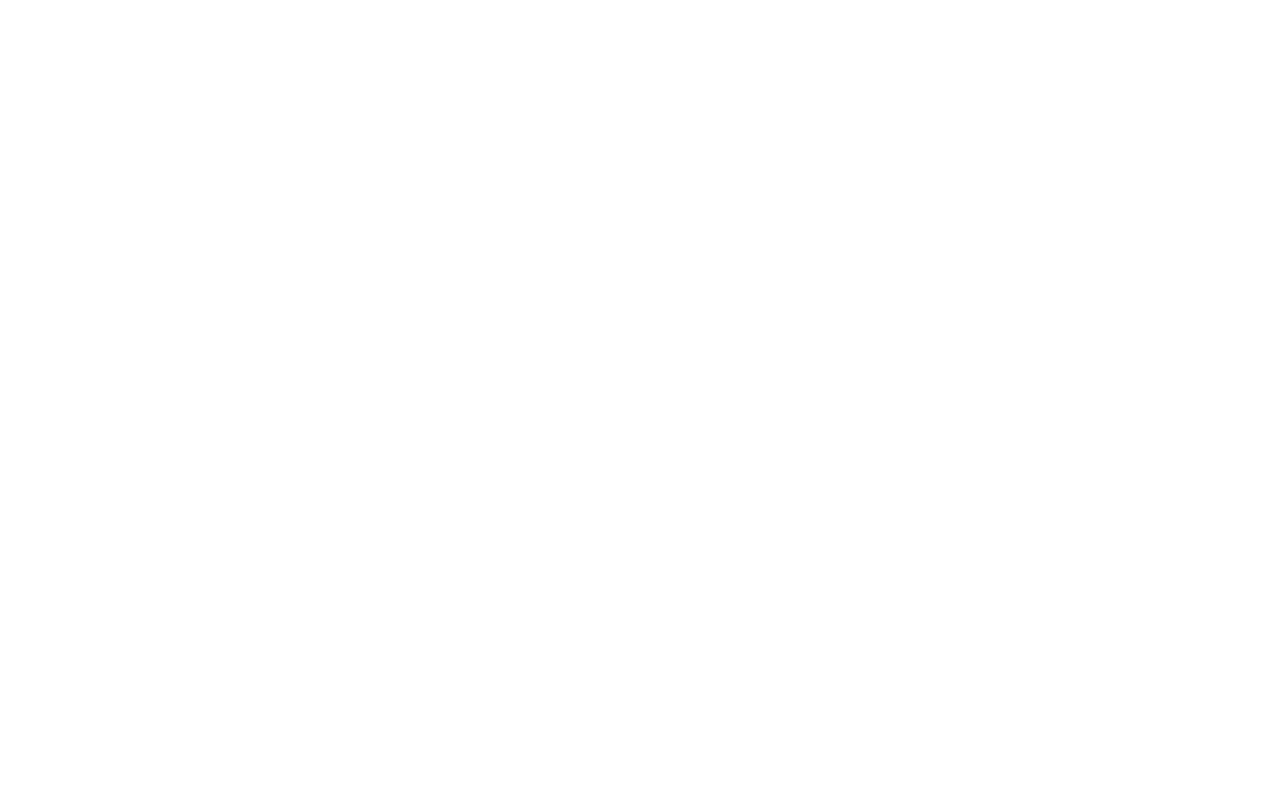
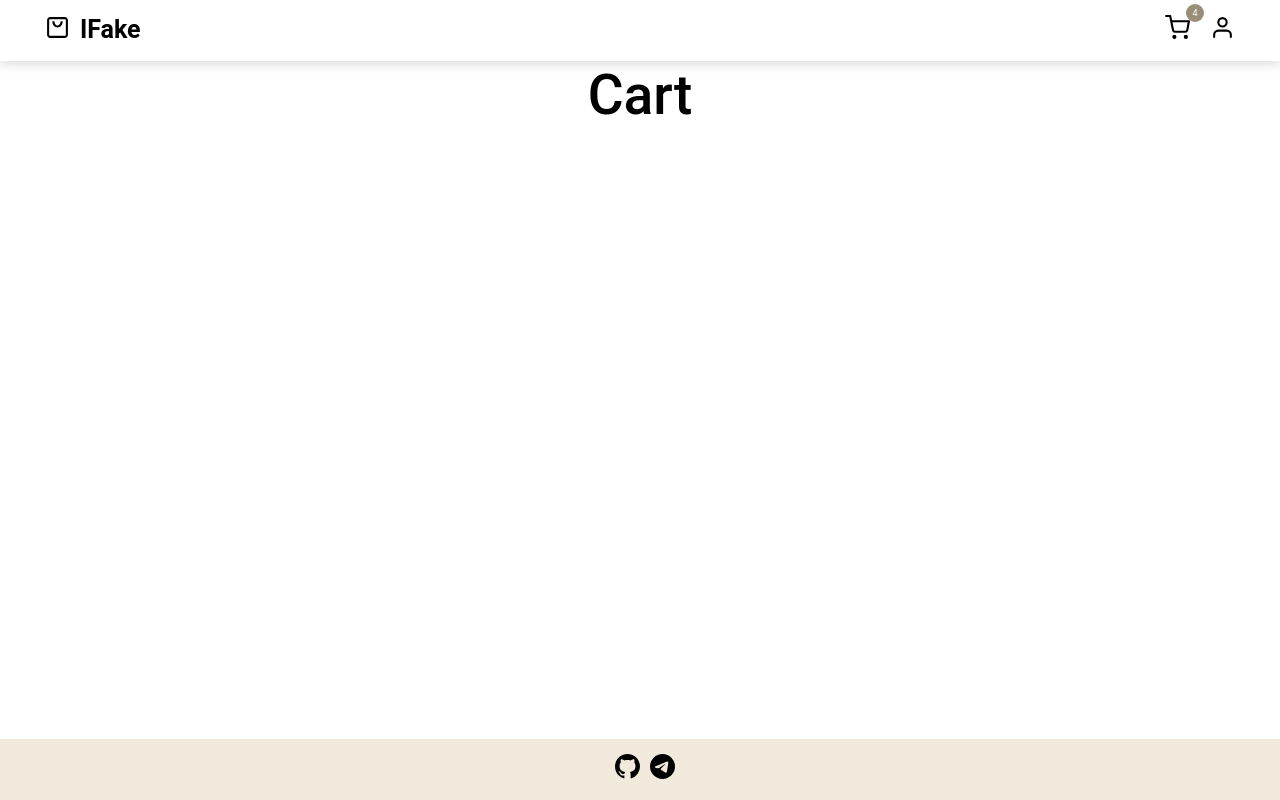
Before and after one commit to AlexLukoyanov/fake_shop_react_ts_rtk, a React (Create React App) app: page /cart in a window 1280 px wide. Before the commit this address had no page. Built offline with nearby package versions, Linux system fonts and the light colour scheme.

Commit message:
feat: added routing to cart page

```diff
--- a/src/App.tsx
+++ b/src/App.tsx
@@ -2,6 +2,7 @@
 import Layout from "./components/layout/Layout";
 import HomePage from "./pages/home-page/HomePage";
 import CardPage from "./pages/card-page/CardPage";
+import CartPage from "./pages/cart-page/CartPage";
 
 function App() {
   return (
@@ -10,6 +11,7 @@
         <Route path="/" element={<Layout />}>
           <Route index element={<HomePage />} />
           <Route path="card/:id" element={<CardPage />} />
+          <Route path="cart" element={<CartPage />} />
         </Route>
       </Routes>
     </div>
--- a/src/components/header/nav/Nav.module.scss
+++ b/src/components/header/nav/Nav.module.scss
@@ -8,10 +8,12 @@
     margin-left: 20px;
     font-size: 20px;
 
-    &:hover {
-      color: var(--hover-color);
-      cursor: pointer;
-      transition: 0.3s all ease;
+    a {
+      &:hover {
+        color: var(--hover-color);
+        cursor: pointer;
+        transition: 0.3s all ease;
+      }
     }
   }
 
--- a/src/components/header/nav/Nav.tsx
+++ b/src/components/header/nav/Nav.tsx
@@ -1,5 +1,6 @@
-import { FiShoppingCart, FiUser } from 'react-icons/fi';
-import styles from './Nav.module.scss';
+import { FiShoppingCart, FiUser } from "react-icons/fi";
+import styles from "./Nav.module.scss";
+import { Link } from "react-router-dom";
 
 const Nav = () => {
   return (
@@ -7,7 +8,10 @@
       <ul>
         <li>
           <div className={styles.counter}>
-            <FiShoppingCart />
+            <Link to={"cart"}>
+              {" "}
+              <FiShoppingCart />
+            </Link>
             <div>4</div>
           </div>
         </li>
--- a/src/global.scss
+++ b/src/global.scss
@@ -79,5 +79,5 @@
 }
 
 :root {
-  --hover-color: #6e9c9f;
+  --hover-color: #509498;
 }
--- a/src/pages/card-page/CardPage.module.scss
+++ b/src/pages/card-page/CardPage.module.scss
@@ -82,15 +82,26 @@
     cursor: pointer;
     transition: 0.3s all ease;
 
-    &:nth-child(2n) {
-      margin-left: 20px;
+    &:hover {
       color: #fff;
-      background: #6e9c9f;
+      background: #509498;
     }
+  }
+
+  a {
+    display: inline-block;
+    margin-left: 20px;
+    padding: 15px 40px;
+    color: #fff;
+    font-size: 14px;
+    background: #6e9c9f;
+    border: 1px solid #6e9c9f;
+    cursor: pointer;
+    transition: 0.3s all ease;
 
     &:hover {
       color: #fff;
-      background: #509498;
+      background: var(--hover-color);
     }
   }
   @media (min-width: 560px) {
@@ -123,6 +134,11 @@
       padding: 20px 60px;
       font-size: 17px;
     }
+
+    a {
+      padding: 20px 60px;
+      font-size: 17px;
+    }
   }
 
   @media (min-width: 630px) {
--- a/src/pages/card-page/CardPage.tsx
+++ b/src/pages/card-page/CardPage.tsx
@@ -1,4 +1,4 @@
-import { useParams } from "react-router-dom";
+import { Link, useParams } from "react-router-dom";
 import { useEffect } from "react";
 import { useAppDispatch, useAppSelector } from "./../../hooks/redux";
 import { fetchProduct } from "./../../store/products/product.slice";
@@ -31,7 +31,8 @@
             <p>{product.description}</p>
             <div>
               <button>Add to Cart</button>
-              <button>Go to Cart</button>
+
+              <Link to={"/cart"}>Go to Cart</Link>
             </div>
           </div>
         </div>
--- /dev/null
+++ b/src/pages/cart-page/CartPage.tsx
@@ -0,0 +1,13 @@
+import styles from "./CartPage.module.scss";
+
+const CartPage = () => {
+  return (
+    <div className="page">
+      <div className="container">
+        <h1>Cart</h1>
+      </div>
+    </div>
+  );
+};
+
+export default CartPage;
```
Also changed, not shown: src/pages/cart-page/CartPage.module.scss (added).
